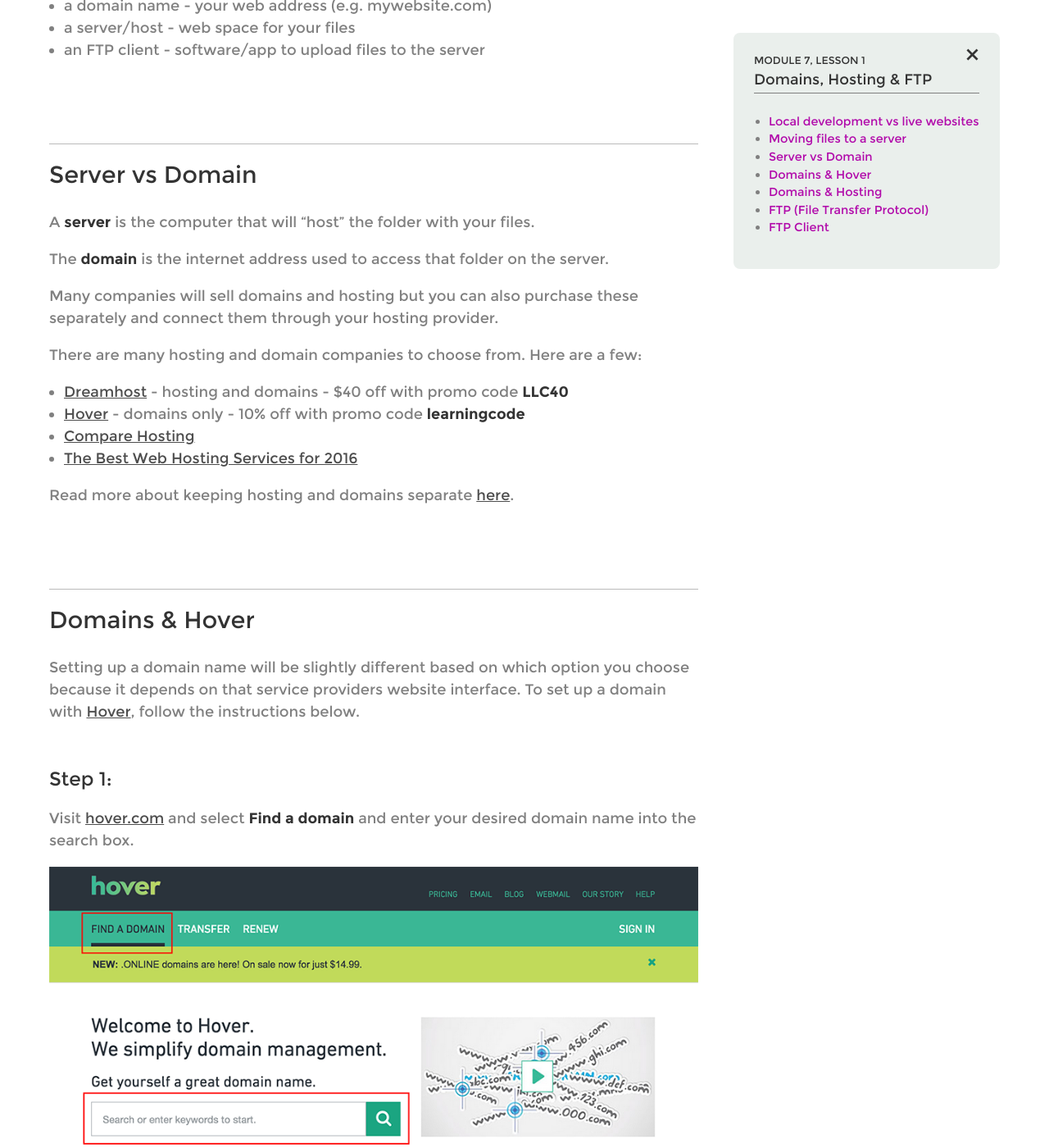
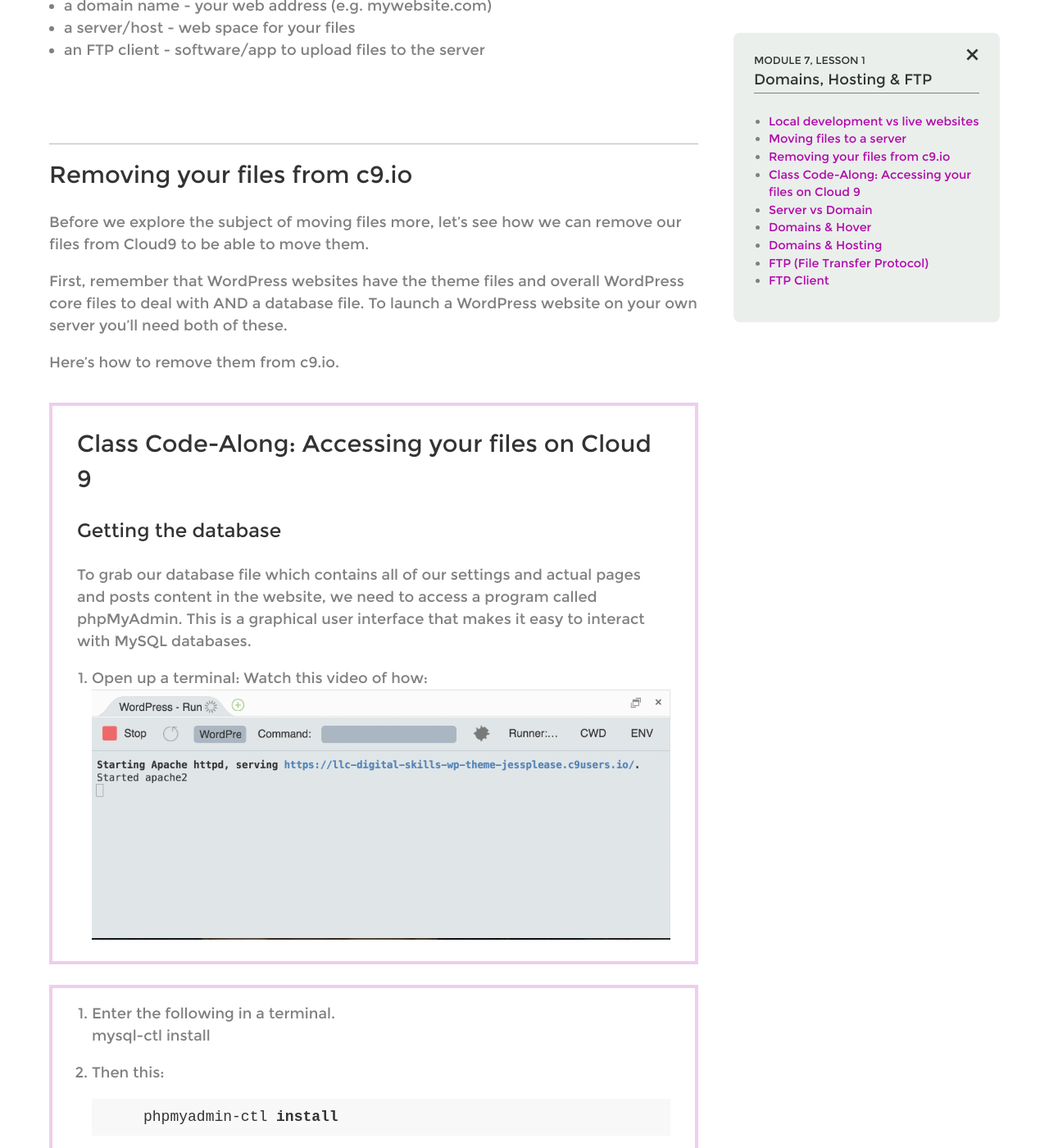
Before and after one commit to kasslent/clc-digital-skills, a Jekyll site: the page built from _lessons/module-7.md, in a window 1280 px wide and 1400 px high, scrolled down 1190 px. Shown: the whole window at 82% size. Built offline with Jekyll 4.4.1, drawn with Linux system fonts in a browser that asks for light colours; some of the changed text lies outside the part shown.

```diff
--- a/_lessons/module-7.md
+++ b/_lessons/module-7.md
@@ -28,6 +28,33 @@ You'll need 3 things:
 * a server/host - web space for your files
 * an FTP client - software/app to upload files to the server
 
+
+## Removing your files from c9.io
+
+Before we explore the subject of moving files more, let's see how we can remove our files from Cloud9 to be able to move them.
+
+First, remember that WordPress websites have the theme files and overall WordPress core files to deal with AND a database file. To launch a WordPress website on your own server you'll need both of these.
+
+Here's how to remove them from c9.io.
+
+> ## Class Code-Along: Accessing your files on Cloud 9
+> ### Getting the database
+>
+>To grab our database file which contains all of our settings and actual pages and posts content in the website, we need to access a program called phpMyAdmin. This is a graphical user interface that makes it easy to interact with MySQL databases.
+>
+> 1. Open up a terminal: Watch this video of how:
+> ![]({{site.img}}/module7/c9-opening-terminal.gif)
+
+> 1. Enter the following in a terminal.
+>		    mysql-ctl install
+>
+> 2. Then this:
+>
+>		    phpmyadmin-ctl install
+>
+> 3. Then this:
+>
+>		    mysql-ctl start
 
 ## Server vs Domain
 
```
Also changed, not shown: assets/img/module7/c9-opening-terminal.gif (added), 3 other files.
